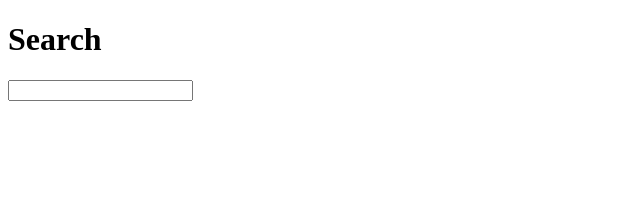
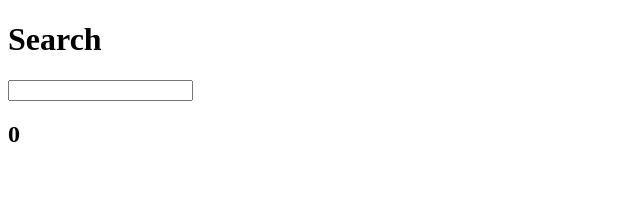
Before and after one commit to MogLuiz/react-performance, a React (Create React App) app: page / in a window 1280 px wide. Shown: the top 211 px of the page, without its empty margins (0-640 px from the left). Built offline with nearby package versions, Linux system fonts and the light colour scheme.

Commit message:
feat: memoizing totalPrice value

```diff
--- a/src/components/SearchResults/index.tsx
+++ b/src/components/SearchResults/index.tsx
@@ -1,5 +1,5 @@
 // Packages
-import React from "react";
+import React, { useMemo } from "react";
 import { ProductItem } from "../ProductItem";
 
 interface ISearchResultsProps {
@@ -11,15 +11,19 @@ interface ISearchResultsProps {
 }
 
 const SearchResults: React.FC<ISearchResultsProps> = ({ results }) => {
-  const totalPrice = results.reduce((total, currentProduct) => {
-    return total + currentProduct.price;
-  }, 0);
+  const totalPrice = useMemo(() => {
+    return results.reduce((total, currentProduct) => {
+      return total + currentProduct.price;
+    }, 0);
+  }, [results]);
 
   // -------------------------------------------------
   // Render
   // -------------------------------------------------
   return (
     <div>
+      <h2>{totalPrice}</h2>
+
       {results.map((product) => {
         return <ProductItem product={product} />;
       })}
```
